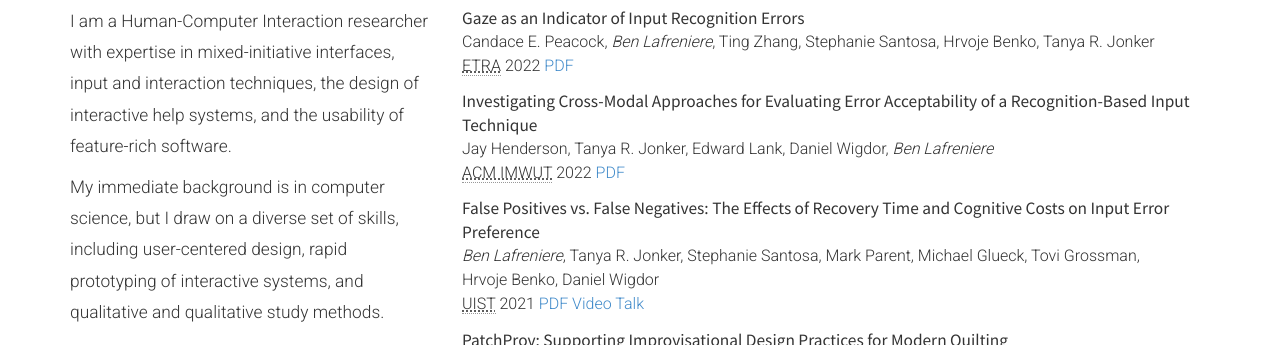
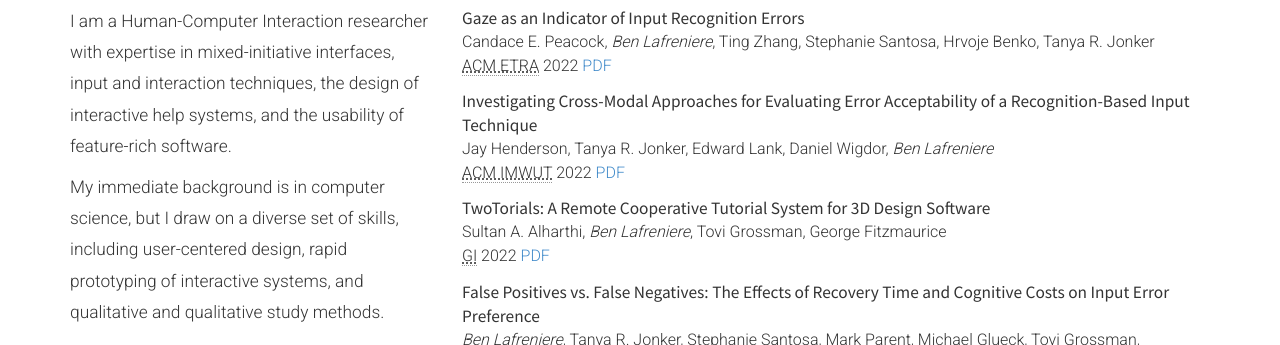
Before and after one commit to lafrenben/webpage, a plain HTML site: page index.html in a window 1280 px wide. Shown: the part 357-702 px from the top of the page. Drawn offline with Linux system fonts and the light colour scheme.

Commit message:
Added Alharthi et al GI 2022

```diff
--- a/index.html
+++ b/index.html
@@ -83,7 +83,7 @@
 				<div class="title">Gaze as an Indicator of Input Recognition Errors</div>
 				<div class="authors">
 				  Candace&nbsp;E.&nbsp;Peacock, <span class="me">Ben&nbsp;Lafreniere</span>, Ting&nbsp;Zhang, Stephanie&nbsp;Santosa, Hrvoje&nbsp;Benko, Tanya&nbsp;R.&nbsp;Jonker</div>
-				<div><span class="collection"><abbr title="ACM Symposium on Eye Tracking Research & Applications">ETRA</abbr>
+				<div><span class="collection"><abbr title="ACM Symposium on Eye Tracking Research & Applications">ACM ETRA</abbr>
 					2022</span> <a href="/assets/papers/Peacock_ETRA_2022_-_Gaze_as_an_Indicator_of_Input_Recognition_Errors.pdf">PDF</a> <!--<a href="https://www.youtube.com/watch?v=">Video</a> <a href="https://www.youtube.com/watch?v=">Talk</a>-->
 				</div>
 			</li>
@@ -94,6 +94,15 @@
 				  Jay&nbsp;Henderson, Tanya&nbsp;R.&nbsp;Jonker, Edward&nbsp;Lank, Daniel&nbsp;Wigdor, <span class="me">Ben&nbsp;Lafreniere</span></div>
 				<div><span class="collection"><abbr title="Proceedings of the ACM on Interactive, Mobile, Wearable, and Ubiquitous Technologies">ACM IMWUT</abbr>
 					2022</span> <a href="/assets/papers/Henderson_IMWUT_2022_-_Cross-Modal_Approaches_for_Evaluating_Error_Acceptability.pdf">PDF</a> <!--<a href="https://www.youtube.com/watch?v=">Video</a> <a href="https://www.youtube.com/watch?v=">Talk</a>-->
+				</div>
+			</li>
+
+			<li>
+				<div class="title">TwoTorials: A Remote Cooperative Tutorial System for 3D Design Software</div>
+				<div class="authors">
+				  Sultan&nbsp;A.&nbsp;Alharthi, <span class="me">Ben&nbsp;Lafreniere</span>, Tovi&nbsp;Grossman, George&nbsp;Fitzmaurice</div>
+				<div><span class="collection"><abbr title="Graphics Interface">GI</abbr>
+					2022</span> <a href="/assets/papers/Alharthi_GI_2022_-_TwoTorials.pdf">PDF</a> <!--<a href="https://www.youtube.com/watch?v=">Video</a> <a href="https://www.youtube.com/watch?v=">Talk</a>-->
 				</div>
 			</li>
 
```
Also changed, not shown: README.txt (added), 1 other file.
